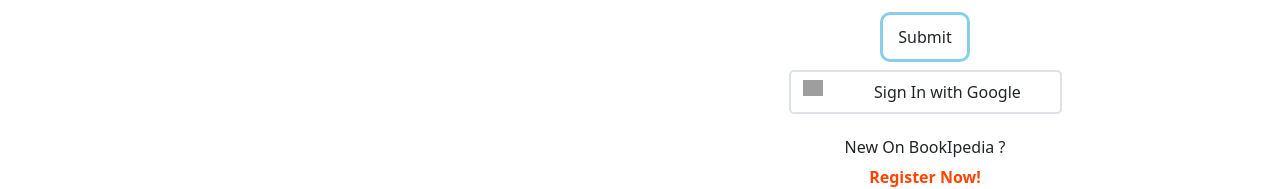
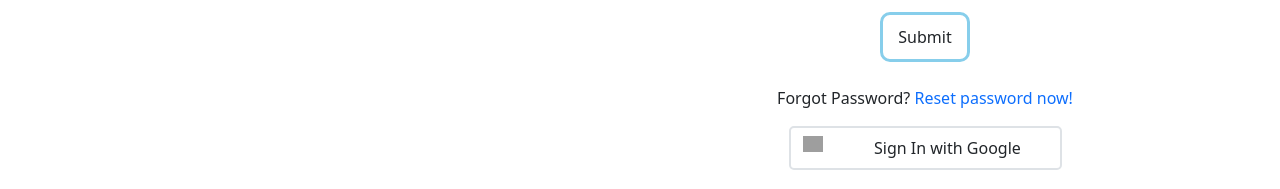
Before and after one commit to Rayhan-dev/Inventory-management-client, a React (Create React App) app: page /login in a window 1280 px wide. Shown: the part 364-553 px from the top of the page. Built offline with nearby package versions, Linux system fonts and the light colour scheme; no server answers; grey boxes are pictures that could not be loaded.

Commit message:
email varification and reset password implimented

```diff
--- a/src/Pages/Login/Login.js
+++ b/src/Pages/Login/Login.js
@@ -1,6 +1,7 @@
-import { useSignInWithEmailAndPassword } from "react-firebase-hooks/auth";
+import { useSendPasswordResetEmail, useSignInWithEmailAndPassword } from "react-firebase-hooks/auth";
 import { useForm } from "react-hook-form";
 import { Link, useLocation, useNavigate } from "react-router-dom";
+import { toast } from "react-toastify";
 import auth from "../../firebase.init";
 import Loading from "../Shared/Loading/Loading";
 import GoogleLogin from "./GoogleLogin/GoogleLogin";
@@ -18,6 +19,9 @@ const Login = () => {
   ] = useSignInWithEmailAndPassword(auth);
   const [email, password] = watch(["email", "password"]);
 
+  const [sendPasswordResetEmail] = useSendPasswordResetEmail(
+    auth
+  );
   const onSubmit = (data) => {
     signInWithEmailAndPassword(email, password);
   }
@@ -75,6 +79,10 @@ const Login = () => {
               type="submit"
             />
           </form>
+          <p className="py-3" style={{ "display": "inline" }}>Forgot Password? </p><button onClick={async () => {
+          await sendPasswordResetEmail(email);
+          toast('Sent email');
+        }} className="py-3 text-primary">Reset password now!</button>
           <GoogleLogin></GoogleLogin>
           {errorComponent}
           {successComponent}
--- a/src/Pages/Register/Register.js
+++ b/src/Pages/Register/Register.js
@@ -5,17 +5,20 @@ import { Link, useLocation, useNavigate } from "react-router-dom";
 import { useCreateUserWithEmailAndPassword } from "react-firebase-hooks/auth";
 import Loading from '../Shared/Loading/Loading';
 import auth from "../../firebase.init";
+import { useSendEmailVerification } from 'react-firebase-hooks/auth';
+import { toast } from "react-toastify";
+import { sendEmailVerification } from "firebase/auth";
 
 const Register = () => {
   const { register, watch, handleSubmit } = useForm();
   let navigate = useNavigate();
   let location = useLocation();
   let from = location.state?.from?.pathname || "/";
-  const [createUserWithEmailAndPassword, user, loading, error] =
-    useCreateUserWithEmailAndPassword(auth);
+  const [createUserWithEmailAndPassword, user, loading, error] =useCreateUserWithEmailAndPassword(auth,{sendEmailVerification:true});
+
   const [name, email, password] = watch(["name", "email", "password"]);
-  const onSubmit = (data) => {
-    createUserWithEmailAndPassword(email, password);
+  const onSubmit = async(data) => {
+     createUserWithEmailAndPassword(email, password );
   };
   let errorComponent;
   let successComponent
@@ -36,6 +39,7 @@ const Register = () => {
         <p className="text-success my-4">Registered User: {user.user.email}</p>
       </div>
     );
+
   }
   return (
     <div className="py-5 container">
--- a/src/index.js
+++ b/src/index.js
@@ -4,6 +4,7 @@ import "./index.css";
 import App from "./App";
 import reportWebVitals from "./reportWebVitals";
 import { BrowserRouter } from "react-router-dom";
+import 'react-toastify/dist/ReactToastify.css';
 
 const root = ReactDOM.createRoot(document.getElementById("root"));
 root.render(
```
